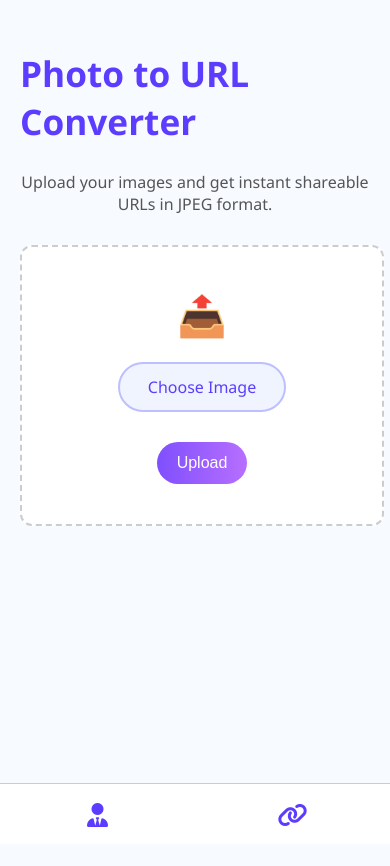
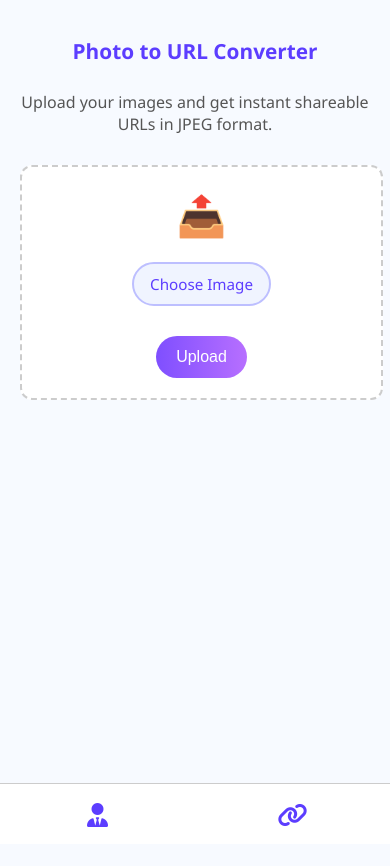
Before and after one commit to wackykicks/Admin, a plain HTML site: page photo-to-url.html in a window 390 px wide. Before the commit the page ends 844 px from the top, so only its background shows below. Drawn offline with Linux system fonts and the light colour scheme.

Commit message:
Update photo-to-url.html

```diff
--- a/photo-to-url.html
+++ b/photo-to-url.html
@@ -7,6 +7,19 @@
     <!-- Include FontAwesome for icons -->
 <link href="https://cdnjs.cloudflare.com/ajax/libs/font-awesome/6.5.2/css/all.min.css" rel="stylesheet">
     <style>
+        /* Ensure body can scroll fully and extend to full height */
+html, body {
+    height: 100%;
+    min-height: 100%;
+    overflow-x: hidden;
+}
+
+/* Adjust the body layout to allow scrolling */
+body {
+    display: block;  /* Remove flex so it scrolls normally */
+    padding-bottom: 80px; /* Extra space for bottom nav on mobile */
+}
+
         body {
             font-family: 'Segoe UI', Tahoma, Geneva, Verdana, sans-serif;
             background: #f7faff;
@@ -76,6 +89,7 @@
             flex-wrap: wrap;
             gap: 20px;
             justify-content: center;
+            padding-bottom: 50px; /* extra space */
         }
 
         .image-card {
@@ -229,9 +243,38 @@
     .sidebar {
         display: none;
     }
-
     .bottom-nav {
         display: flex !important;
+    }
+    body {
+        padding-bottom: 80px; /* Ensure content is not hidden behind bottom nav */
+    }
+}
+
+@media (max-width: 600px) {
+    .copy-btn {
+        font-size: 1rem;
+        padding: 10px 16px;
+    }
+    .upload-box {
+        padding: 20px 8px;
+        width: 98%;
+        max-width: 98vw;
+    }
+    h2 {
+        font-size: 1.3rem;
+    }
+    .custom-file-label {
+        font-size: 0.95rem;
+        padding: 10px 16px;
+    }
+    #output {
+        gap: 10px;
+        padding-bottom: 70px; /* extra space for bottom nav */
+    }
+    .image-card {
+        max-width: 98vw;
+        padding: 10px;
     }
 }
     </style>
@@ -249,7 +292,7 @@
 
 <!-- BOTTOM NAV (Mobile) -->
 <nav class="bottom-nav">
-    <a href="index.html" id="bottom-admin"><i class="fa-solid fa-user-tie"></i></a>
+    <a href="admin.html" id="bottom-admin"><i class="fa-solid fa-user-tie"></i></a>
     <a href="photo-to-url.html" id="bottom-converter"><i class="fa-solid fa-link"></i></a>
 </nav>
 
```
